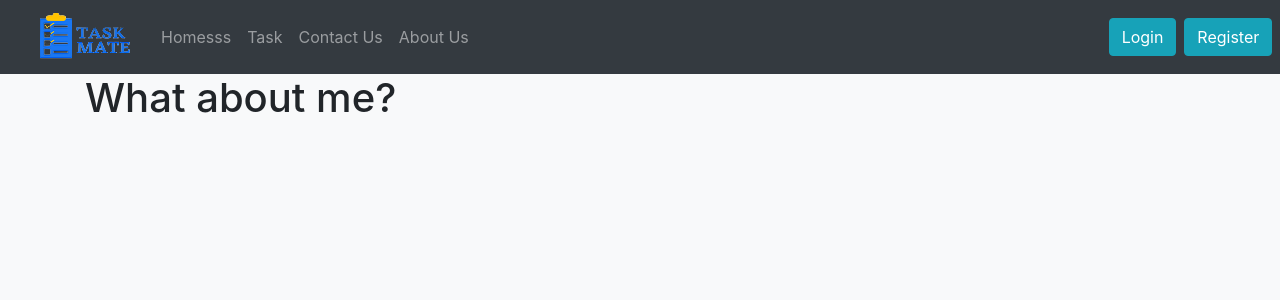
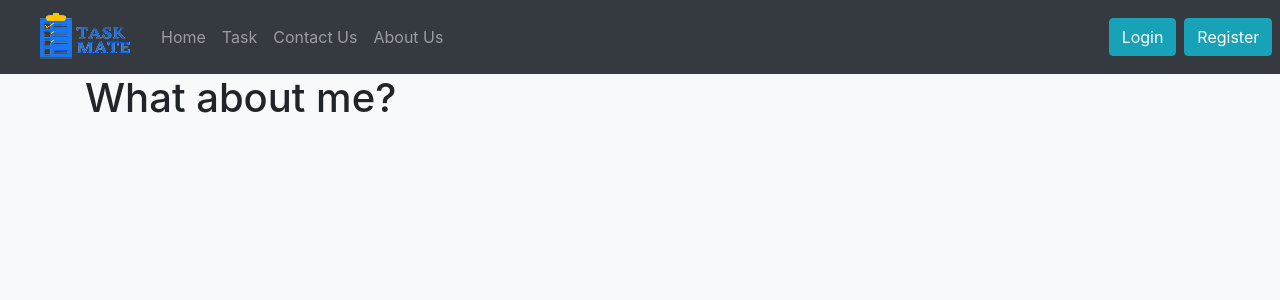
Before and after one commit to Arpita1401/Taskmate, a Django app: page /about in a window 1280 px wide. Shown: the top 300 px of the page. Run offline with Django 4.2, Linux system fonts and the light colour scheme; some libraries are stand-ins or nearby versions.

Commit message:
checking for deploying 2

```diff
--- a/templates/base.html
+++ b/templates/base.html
@@ -41,7 +41,7 @@
         <div class="collapse navbar-collapse" id="navbarNav">
           <ul class="navbar-nav">
             <li class="nav-item">
-              <a class="nav-link" href="{% url 'index' %}">Homesss</a>
+              <a class="nav-link" href="{% url 'index' %}">Home</a>
             </li>
             <li class="nav-item">
               <a class="nav-link" href="{% url 'todolist' %}">Task</a>
```
Also changed, not shown: 1 other file.
